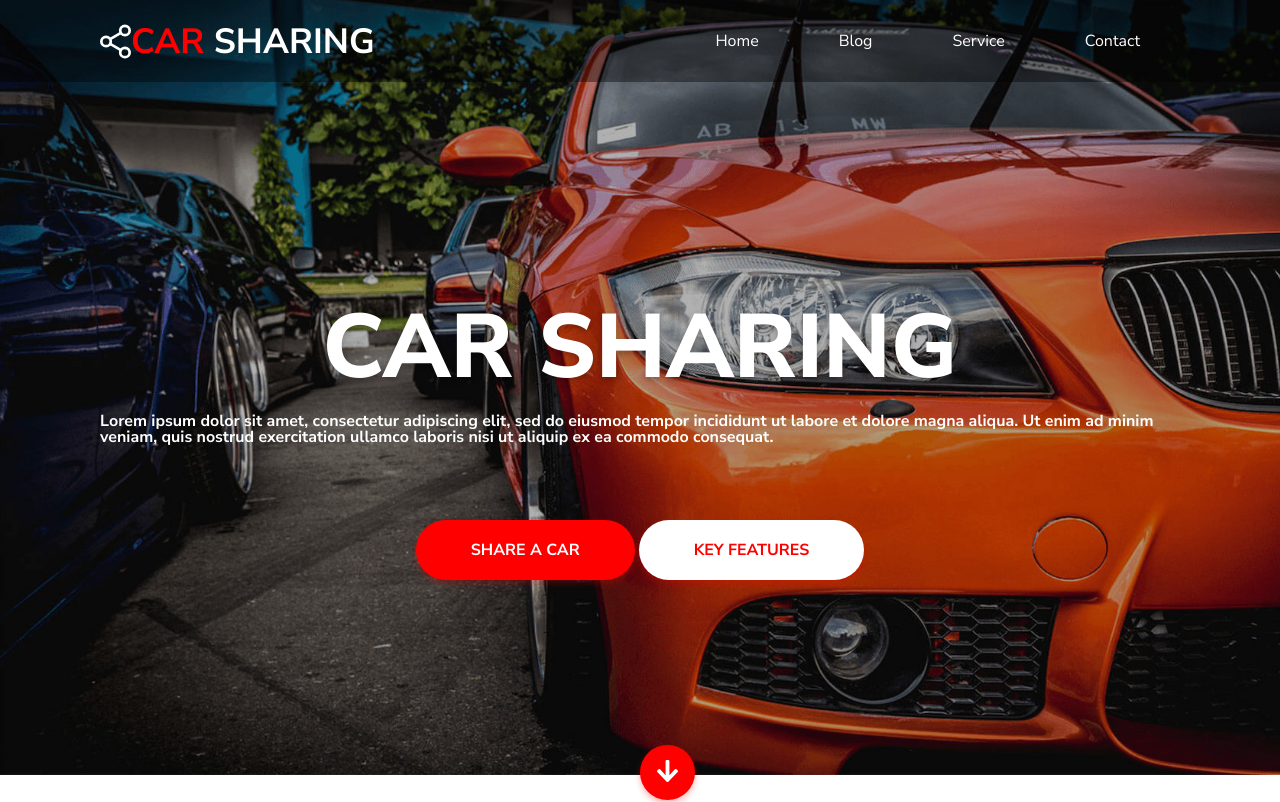
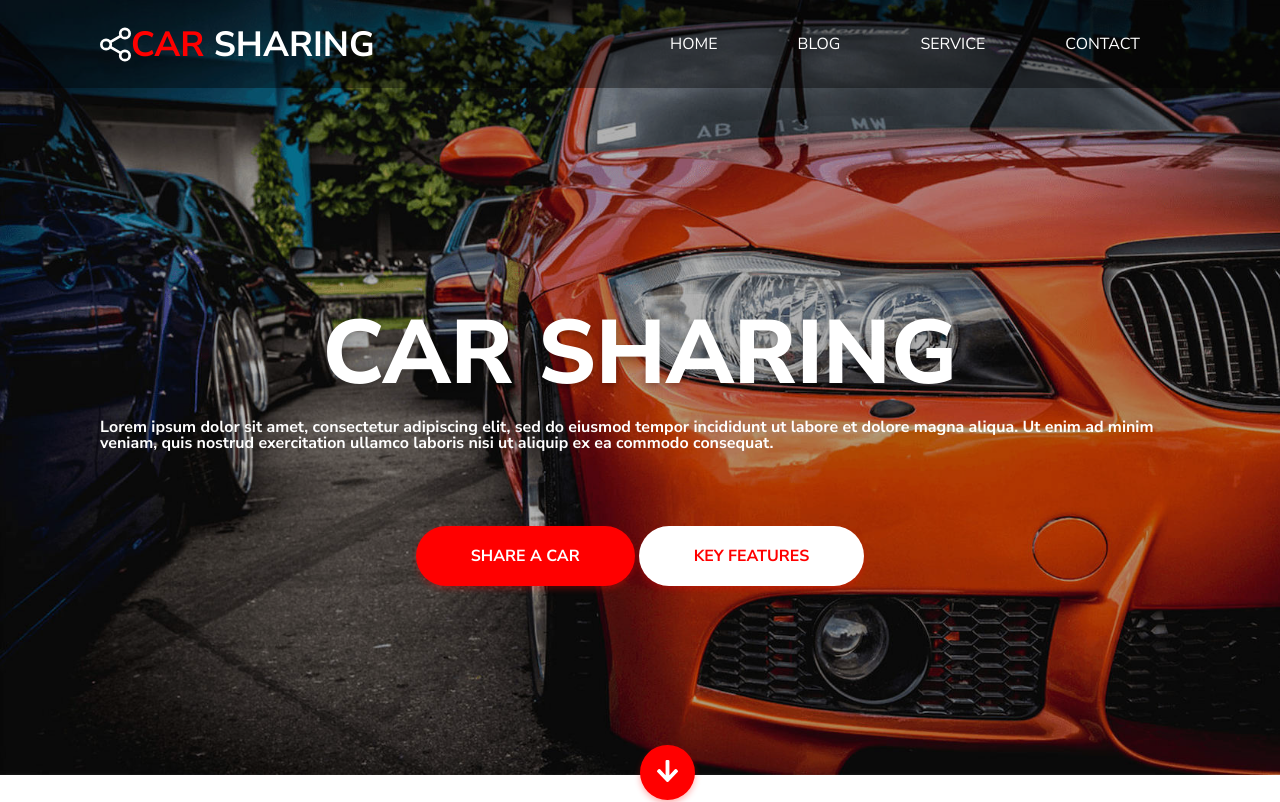
Before and after one commit to TatianaSlaw/Car-Sharing, a plain HTML site: page index.html in a window 1280 px wide. Shown: the top 802 px of the page. Drawn offline with Linux system fonts and the light colour scheme.

Commit message:
Top menu links to sections added.

```diff
--- a/css/styles.css
+++ b/css/styles.css
@@ -100,6 +100,14 @@ nav li {
 }
 li:hover {
     background: rgba(255, 255, 255, 0.2);
+}
+
+nav a {
+    text-decoration: none;
+    color: var(--main-color);
+    font-size: 16px;
+    line-height: 22px;
+    text-transform: uppercase;
 }
 
 /*--banner--*/
--- a/index.html
+++ b/index.html
@@ -21,10 +21,10 @@
                 </div>
                 <nav>
                     <ul>
-                        <li><a href="#"></a>Home</li>
-                        <li><a href="#blog"></a>Blog</li>
-                        <li><a href="#service"></a>Service</li>
-                        <li><a href="#contact"></a>Contact</li>
+                        <li><a href="#">Home</a></li>
+                        <li><a href="#blog">Blog</a></li>
+                        <li><a href="#service">Service</a></li>
+                        <li><a href="#contact">Contact</a></li>
                     </ul>
                 </nav>
             </div>
```
